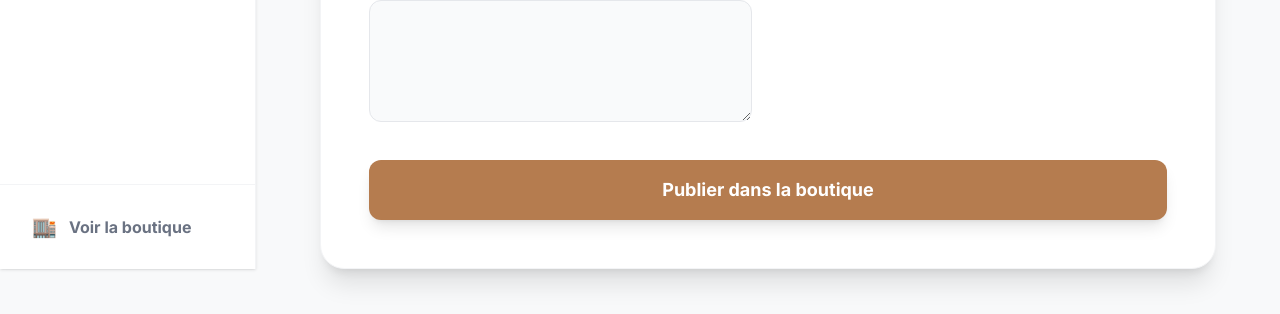
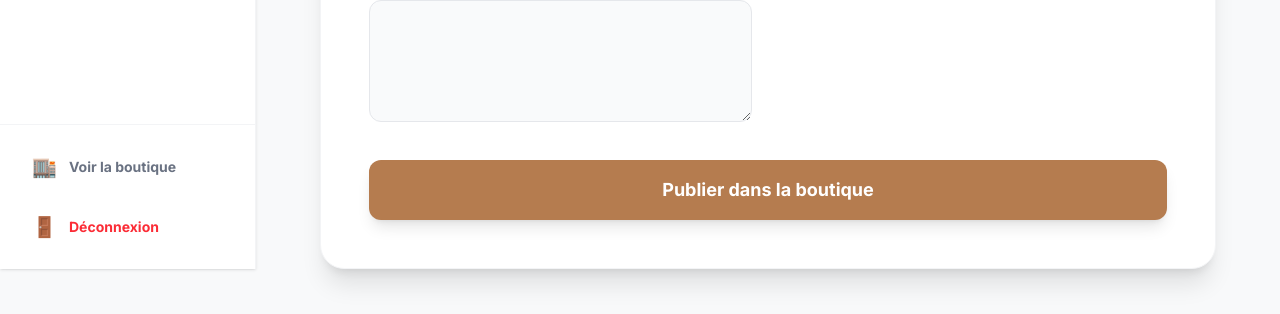
Before and after one commit to babault-nathan75/bio-medical, a Next.js app: page /admin/products/new in a window 1280 px wide. Shown: the part 531-845 px from the top of the page. Built offline with nearby package versions, Linux system fonts and the light colour scheme; no server answers; the database is empty.

Commit message:
Protection

```diff
--- a/src/app/admin/layout.js
+++ b/src/app/admin/layout.js
@@ -1,17 +1,30 @@
 "use client";
 
 import Link from 'next/link';
-import { usePathname } from 'next/navigation';
+import { usePathname, useRouter } from 'next/navigation';
 
 export default function AdminLayout({ children }) {
-  // usePathname nous permet de savoir sur quelle page on est pour colorer le bon bouton
   const pathname = usePathname();
+  const router = useRouter();
 
   const navItems = [
     { name: 'Commandes', href: '/admin/orders', icon: '📦' },
-    { name: 'Produits', href: '/admin/products', icon: '💊' }, // <-- Modifié ici
+    { name: 'Produits', href: '/admin/products', icon: '💊' },
     { name: 'Catégories', href: '/admin/categories', icon: '🏷️' },
   ];
+
+  // Fonction pour gérer la déconnexion
+  const handleLogout = async () => {
+    try {
+      const res = await fetch('/api/admin/logout', { method: 'POST' });
+      if (res.ok) {
+        router.push('/admin/login');
+        router.refresh(); // Important pour réinitialiser le middleware
+      }
+    } catch (error) {
+      console.error("Erreur déconnexion:", error);
+    }
+  };
 
   return (
     <div className="flex flex-col md:flex-row min-h-screen bg-[#F8F9FA] font-sans">
@@ -47,19 +60,28 @@ export default function AdminLayout({ children }) {
           })}
         </nav>
 
-        {/* Bouton retour à la boutique en bas */}
-        <div className="p-4 border-t border-gray-100 hidden md:block">
+        {/* Zone du bas : Boutique + Déconnexion */}
+        <div className="p-4 border-t border-gray-100 space-y-2 hidden md:block">
           <Link
             href="/shop"
-            className="flex items-center gap-3 px-4 py-3 text-gray-500 hover:bg-gray-50 hover:text-[#2D2D2D] rounded-xl transition-all font-bold"
+            className="flex items-center gap-3 px-4 py-3 text-gray-500 hover:bg-gray-50 hover:text-[#2D2D2D] rounded-xl transition-all font-bold text-sm"
           >
             <span className="text-xl">🏬</span>
             Voir la boutique
           </Link>
+
+          {/* BOUTON DÉCONNEXION */}
+          <button
+            onClick={handleLogout}
+            className="w-full flex items-center gap-3 px-4 py-3 text-red-500 hover:bg-red-50 rounded-xl transition-all font-bold text-sm"
+          >
+            <span className="text-xl">🚪</span>
+            Déconnexion
+          </button>
         </div>
       </aside>
 
-      {/* Zone de contenu principal (C'est ici que tes pages vont s'afficher) */}
+      {/* Zone de contenu principal */}
       <main className="flex-1 overflow-y-auto">
         {children}
       </main>
--- a/src/app/api/admin/login/route.js
+++ b/src/app/api/admin/login/route.js
@@ -13,7 +13,8 @@ export async function POST(request) {
         httpOnly: true,
         secure: process.env.NODE_ENV === 'production',
         sameSite: 'strict',
-        maxAge: 60 * 60 * 24
+        maxAge: 60 * 60 * 24,
+        path: '/', // INDISPENSABLE : rend le cookie accessible sur tout le site (et par le middleware)
       });
 
       return response;
@@ -21,6 +22,7 @@ export async function POST(request) {
 
     return NextResponse.json({ success: false, error: 'Mot de passe incorrect' }, { status: 401 });
   } catch (error) {
+    console.error("Erreur Login Admin:", error);
     return NextResponse.json({ success: false, error: 'Erreur serveur' }, { status: 500 });
   }
 }
--- /dev/null
+++ b/src/app/api/admin/logout/route.js
@@ -0,0 +1,13 @@
+import { NextResponse } from 'next/server';
+
+export async function POST() {
+  const response = NextResponse.json({ success: true });
+
+  // On expire le cookie immédiatement
+  response.cookies.set('admin_auth', '', {
+    path: '/',
+    maxAge: 0
+  });
+
+  return response;
+}
--- a/src/proxy.js
+++ b/src/proxy.js
@@ -1,15 +1,16 @@
 import { NextResponse } from 'next/server';
 
-// On utilise 'export default' pour le nouveau fichier proxy.js
 export default function proxy(request) {
   const { pathname } = request.nextUrl;
 
-  // Protection des routes /admin (sauf la page login)
-  if (pathname.startsWith('/admin') && !pathname.startsWith('/admin/login')) {
+  // On protège TOUT ce qui commence par /admin
+  // SAUF la page /admin/login (sinon on ne peut jamais se connecter)
+  if (pathname.startsWith('/admin') && pathname !== '/admin/login') {
 
-    // Vérification du cookie
+    // Vérification du cookie de session
     const authCookie = request.cookies.get('admin_auth');
 
+    // Si le cookie est absent ou n'est pas "true"
     if (!authCookie || authCookie.value !== 'true') {
       const loginUrl = new URL('/admin/login', request.url);
       return NextResponse.redirect(loginUrl);
@@ -19,7 +20,7 @@ export default function proxy(request) {
   return NextResponse.next();
 }
 
-// La configuration du matcher reste la même
+// Le matcher indique à Next.js de n'exécuter ce script que sur les routes admin
 export const config = {
   matcher: ['/admin/:path*'],
 };
```
